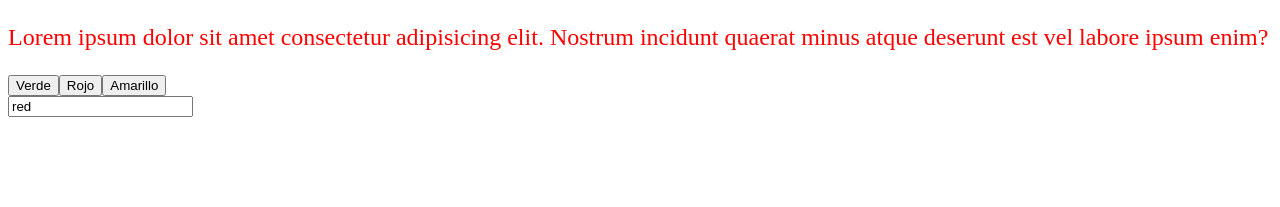
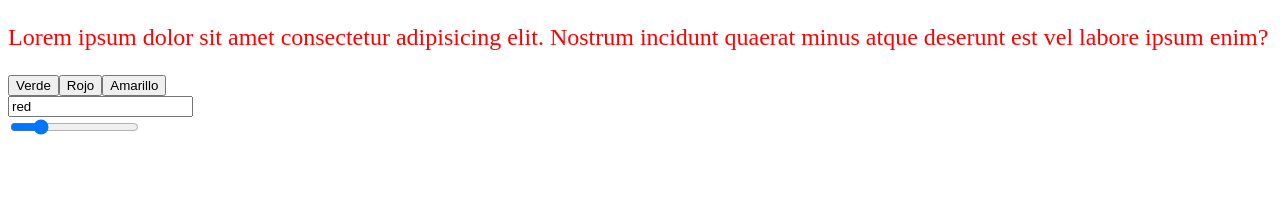
Before and after one commit to ConxiCR/Angular_directivas, an Angular app: page / in a window 1280 px wide. Shown: the top 207 px of the page. Built offline with nearby package versions, Linux system fonts and the light colour scheme.

Commit message:
ngChange (change,input)
Signed-off-by: ConxiCr <conxicr@hotmail.com>

```diff
--- a/src/app/app.component.html
+++ b/src/app/app.component.html
@@ -1,4 +1,5 @@
-<p [ngStyle]="propiedadesParrafo">Lorem ipsum dolor sit amet consectetur adipisicing elit.
+
+  <p [ngStyle]="propiedadesParrafo">Lorem ipsum dolor sit amet consectetur adipisicing elit.
   Nostrum incidunt quaerat minus atque deserunt est vel labore ipsum enim?
 </p>
 <div>
@@ -9,3 +10,7 @@
 <div>
   <input type="text" [(ngModel)]="propiedadesParrafo.color" >
 </div>
+<div>
+  <!--<input type="range" min="12" max="200" step="2" (change)="onChange($event)">-->
+  <input type="range" min="12" max="200" step="2" (input)="onInput($event)">
+</div>
--- a/src/app/app.component.ts
+++ b/src/app/app.component.ts
@@ -30,6 +30,20 @@ export class AppComponent {
     }
 
   }
+  /*onChange($event){
+    //la variable que estamos utilizando le camboamos su propiedad font size que tenga otro valor. Definimos valor y medida
+    //ya no coge el valor definido arriba fijo
+    this.propiedadesParrafo.fontSize = `${$event.target.value}px`
+    //console.log($event.target.value);//nos devuelve el valor del input. Nos aparece el valor de progreso del range
 
+  }*/
+  //otra opción
+  onInput($event){
+    //la variable que estamos utilizando le camboamos su propiedad font size que tenga otro valor. Definimos valor y medida
+    //ya no coge el valor definido arriba fijo
+    this.propiedadesParrafo.fontSize = `${$event.target.value}px`
+    //console.log($event.target.value);//nos devuelve el valor del input. Nos aparece el valor de progreso del range
+
+  }
 
 }
```
